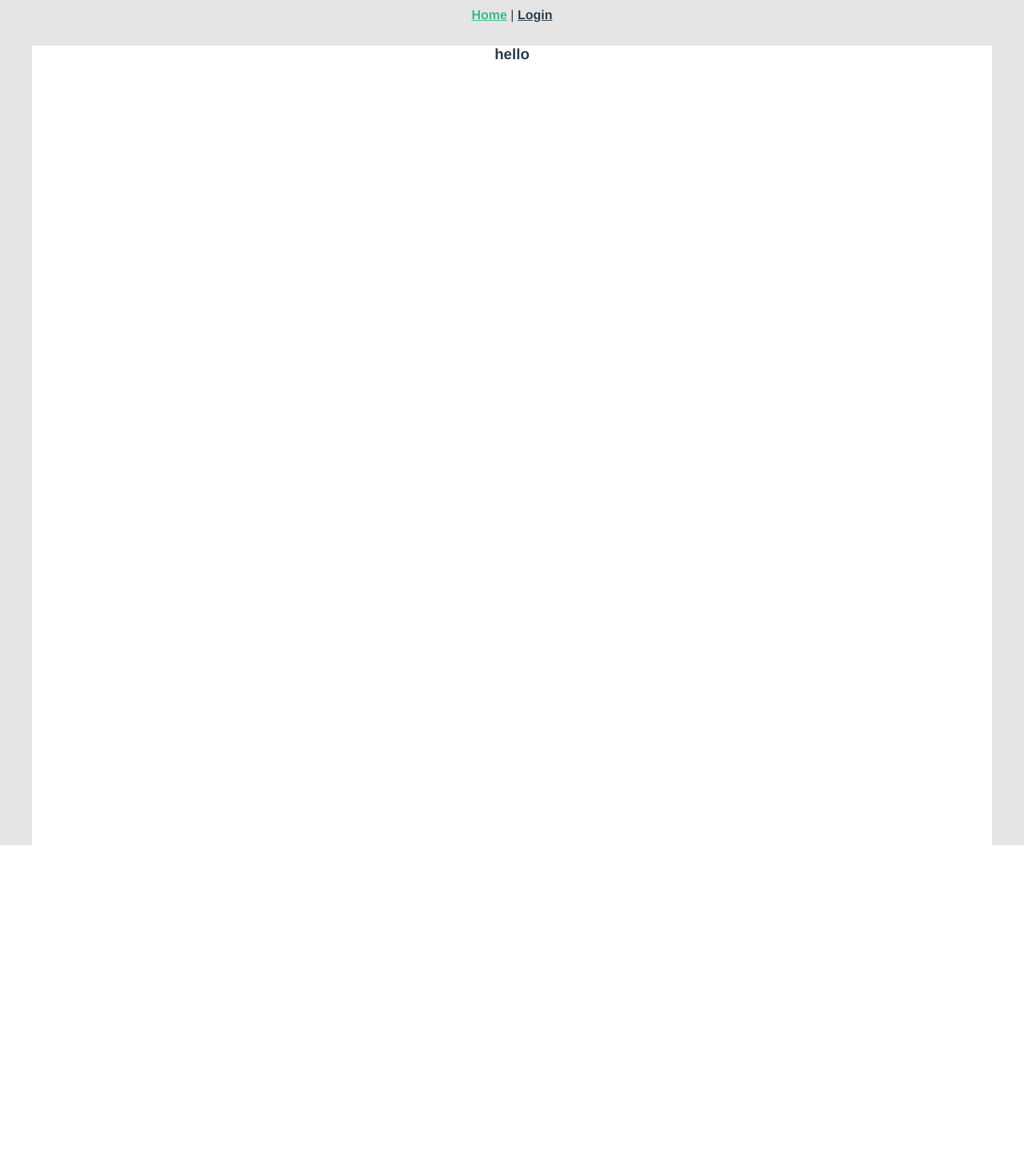
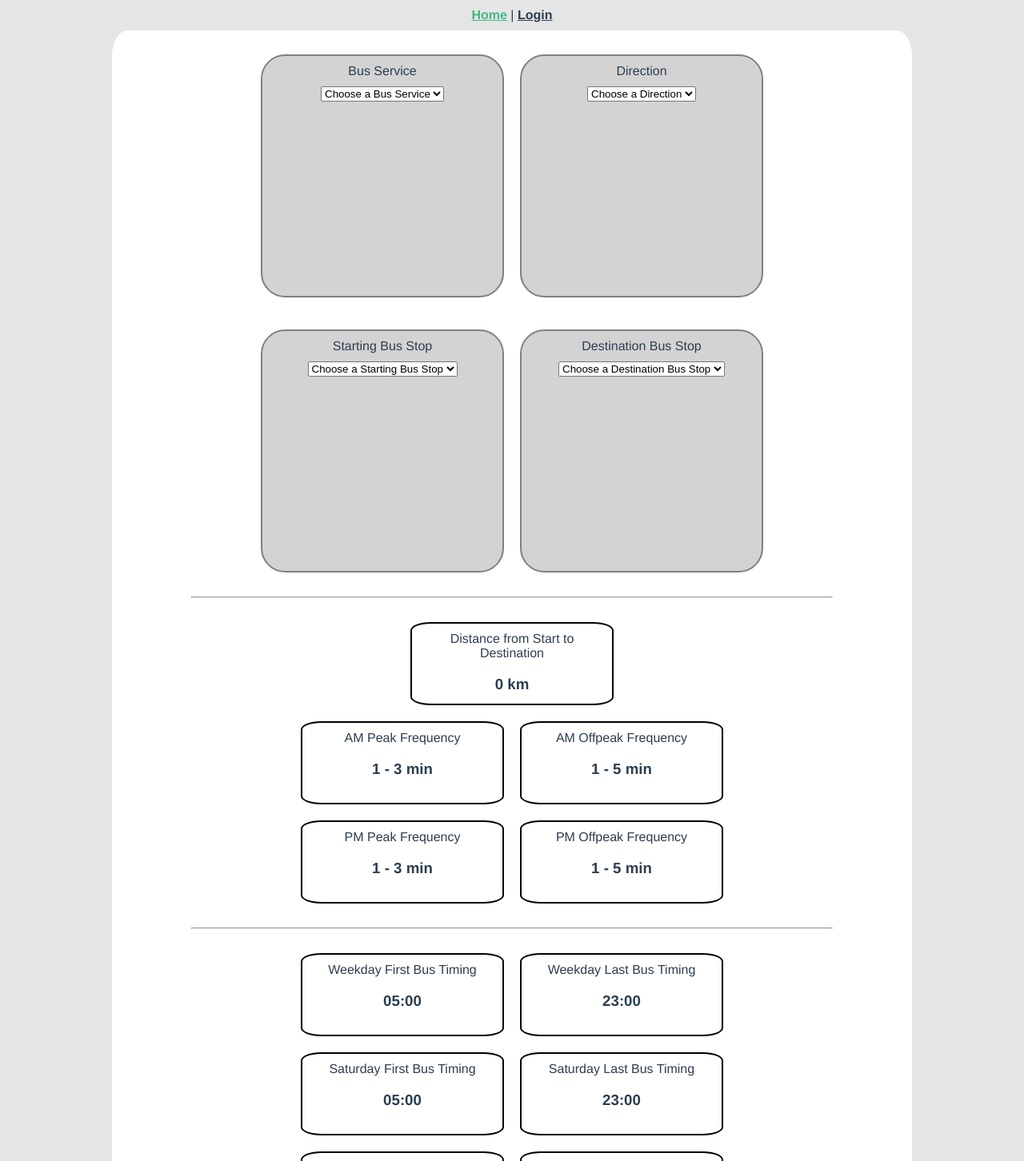
Before and after one commit to FS75/ICT2103-mikeoxlong, a Vue app in the folder frontend/2103-project/: page / in a window 1280 px wide. Shown: the top 1452 px of the page at 80% size. Before the commit the page ends 1107 px from the top, so only its background shows below. Built offline with nearby package versions, Linux system fonts and the light colour scheme.

Commit message:
Added some cards to display data

```diff
--- a/frontend/2103-project/src/App.vue
+++ b/frontend/2103-project/src/App.vue
@@ -35,4 +35,22 @@
   nav a.router-link-exact-active {
     color: #42b983;
   }
+
+  header {
+        margin: 10px;
+    }
+
+  .rowContainer{
+    display: flex;
+    flex-direction: row;
+    align-items: center;
+    justify-content: center;
+  }
+
+  .columnContainer{
+    display: flex;
+    flex-direction: column;
+    align-items: center;
+    justify-content: center;
+  }
 </style>
--- a/frontend/2103-project/src/components/HelloWorld.vue
+++ /dev/null
@@ -1,58 +0,0 @@
-<template>
-  <div class="hello">
-    <h1>{{ msg }}</h1>
-    <p>
-      For a guide and recipes on how to configure / customize this project,<br>
-      check out the
-      <a href="https://cli.vuejs.org" target="_blank" rel="noopener">vue-cli documentation</a>.
-    </p>
-    <h3>Installed CLI Plugins</h3>
-    <ul>
-      <li><a href="https://github.com/vuejs/vue-cli/tree/dev/packages/%40vue/cli-plugin-babel" target="_blank" rel="noopener">babel</a></li>
-      <li><a href="https://github.com/vuejs/vue-cli/tree/dev/packages/%40vue/cli-plugin-router" target="_blank" rel="noopener">router</a></li>
-    </ul>
-    <h3>Essential Links</h3>
-    <ul>
-      <li><a href="https://vuejs.org" target="_blank" rel="noopener">Core Docs</a></li>
-      <li><a href="https://forum.vuejs.org" target="_blank" rel="noopener">Forum</a></li>
-      <li><a href="https://chat.vuejs.org" target="_blank" rel="noopener">Community Chat</a></li>
-      <li><a href="https://twitter.com/vuejs" target="_blank" rel="noopener">Twitter</a></li>
-      <li><a href="https://news.vuejs.org" target="_blank" rel="noopener">News</a></li>
-    </ul>
-    <h3>Ecosystem</h3>
-    <ul>
-      <li><a href="https://router.vuejs.org" target="_blank" rel="noopener">vue-router</a></li>
-      <li><a href="https://vuex.vuejs.org" target="_blank" rel="noopener">vuex</a></li>
-      <li><a href="https://github.com/vuejs/vue-devtools#vue-devtools" target="_blank" rel="noopener">vue-devtools</a></li>
-      <li><a href="https://vue-loader.vuejs.org" target="_blank" rel="noopener">vue-loader</a></li>
-      <li><a href="https://github.com/vuejs/awesome-vue" target="_blank" rel="noopener">awesome-vue</a></li>
-    </ul>
-  </div>
-</template>
-
-<script>
-export default {
-  name: 'HelloWorld',
-  props: {
-    msg: String
-  }
-}
-</script>
-
-<!-- Add "scoped" attribute to limit CSS to this component only -->
-<style scoped>
-h3 {
-  margin: 40px 0 0;
-}
-ul {
-  list-style-type: none;
-  padding: 0;
-}
-li {
-  display: inline-block;
-  margin: 0 10px;
-}
-a {
-  color: #42b983;
-}
-</style>
--- /dev/null
+++ b/frontend/2103-project/src/components/ItemContainerWithDropdown.vue
@@ -0,0 +1,34 @@
+<template>
+    <div class="itemContainerWithDropdown" :style="{width: givenWidth}">
+        <header>{{text}}</header>
+        <select :id=givenId>
+            <option selected disabled>Choose a {{text}}</option>
+        </select>
+    </div>
+</template>
+
+<script>
+    export default {
+        name: "ItemContainerWithDropdown",
+        components: {
+
+        },
+        props: {
+            text: String,
+            givenId: String,
+            givenWidth: String,
+        }
+    }
+</script>
+
+<style scoped>
+    .itemContainerWithDropdown {
+        margin: 10px;
+        margin-top: 30px;
+        width: 300px;
+        height: 300px;
+        background-color: lightgrey;
+        border: 2px solid grey;
+        border-radius: 10%;
+    }
+</style>
--- /dev/null
+++ b/frontend/2103-project/src/components/ResultContainer.vue
@@ -0,0 +1,29 @@
+<template>
+    <div class="resultContainer">
+        <header>{{headerText}}</header>
+        <h3>{{value}}</h3>
+    </div>
+</template>
+
+<script>
+    export default {
+        name: "ResultContainer",
+        props: {
+            headerText: String,
+            value: String,
+        },
+        components: {
+
+        },
+    }
+</script>
+
+<style scoped>
+    .resultContainer{
+        margin: 10px;
+        width: 250px;
+        height: 100px;
+        border: 2px solid black;
+        border-radius: 10%;
+    }
+</style>
--- a/frontend/2103-project/src/router/index.js
+++ b/frontend/2103-project/src/router/index.js
@@ -1,5 +1,6 @@
 import { createRouter, createWebHistory } from 'vue-router'
 import HomeView from '../views/HomeView.vue'
+import LoginView from "../views/LoginView.vue"
 
 const routes = [
   {
@@ -13,7 +14,7 @@ const routes = [
     // route level code-splitting
     // this generates a separate chunk (about.[hash].js) for this route
     // which is lazy-loaded when the route is visited.
-    component: () => import('../views/LoginView.vue')
+    component: LoginView
   }
 ]
 
--- a/frontend/2103-project/src/views/HomeView.vue
+++ b/frontend/2103-project/src/views/HomeView.vue
@@ -1,10 +1,66 @@
 <template>
-  <div class="overviewContainer">
-    <h3>hello</h3>
+  <div class="columnContainer overviewContainer">
+    <div class="rowContainer">
+      <ItemContainerWithDropdown givenId="busServiceContainer"
+        text="Bus Service"></ItemContainerWithDropdown>
+      <ItemContainerWithDropdown givenId="busDirectionContainer"
+        text="Direction"></ItemContainerWithDropdown>
+    </div>
+
+    <div class="rowContainer">
+      <ItemContainerWithDropdown givenId="busStartingContainer"
+        text="Starting Bus Stop"></ItemContainerWithDropdown>
+      <ItemContainerWithDropdown givenId="busDestinationContainer"
+        text="Destination Bus Stop"></ItemContainerWithDropdown>
+    </div>
+
+    <hr>
+
+    <div class="columnContainer resultContainer">
+      <div class="rowContainer importantInfoContainer">
+        <ResultContainer headerText="Distance from Start to Destination" value="0 km"></ResultContainer>
+      </div>
+
+      <div class="rowContainer importantInfoContainer">
+        <ResultContainer headerText="AM Peak Frequency" value="1 - 3 min"></ResultContainer>
+        <ResultContainer headerText="AM Offpeak Frequency" value="1 - 5 min"></ResultContainer>
+      </div>
+
+      <div class="rowContainer importantInfoContainer">
+        <ResultContainer headerText="PM Peak Frequency" value="1 - 3 min"></ResultContainer>
+        <ResultContainer headerText="PM Offpeak Frequency" value="1 - 5 min"></ResultContainer>
+      </div>
+
+      <hr>
+
+      <div class="columnContainer busTimingContainer">
+        <div class="rowContainer">
+          <ResultContainer headerText="Weekday First Bus Timing" value="05:00"></ResultContainer>
+          <ResultContainer headerText="Weekday Last Bus Timing" value="23:00"></ResultContainer>
+        </div>
+
+        <div class="rowContainer">
+          <ResultContainer headerText="Saturday First Bus Timing" value="05:00"></ResultContainer>
+        <ResultContainer headerText="Saturday Last Bus Timing" value="23:00"></ResultContainer>
+        </div>
+
+        <div class="rowContainer">
+          <ResultContainer headerText="Sunday First Bus Timing" value="05:00"></ResultContainer>
+          <ResultContainer headerText="Sunday Last Bus Timing" value="23:00"></ResultContainer>
+        </div>
+      </div>
+
+      <hr>
+
+    </div>
   </div>
+
+  <br>
 </template>
 
 <script>
+  import ItemContainerWithDropdown from "../components/ItemContainerWithDropdown.vue"
+  import ResultContainer from "../components/ResultContainer.vue"
 
   export default {
     name: "HomeView",
@@ -12,11 +68,12 @@
 
     },
     components: {
-
+      ItemContainerWithDropdown,
+      ResultContainer,
     },
     data() {
         return {
-
+          width: "250px",
         }
     }
   }
@@ -24,11 +81,19 @@
 
 <style scoped>
   .overviewContainer {
-    max-width: 1200px;
     margin: auto;
-    margin-bottom: 50px;
+    max-width: 1000px;
     min-height: 1000px;
-    text-align: center;
     background-color: white;
+    border-radius: 2%;
+  }
+
+  .busTimingContainer{
+    flex-wrap: wrap;
+  }
+
+  hr{
+    width: 800px;
+    margin: 20px;
   }
 </style>
```
